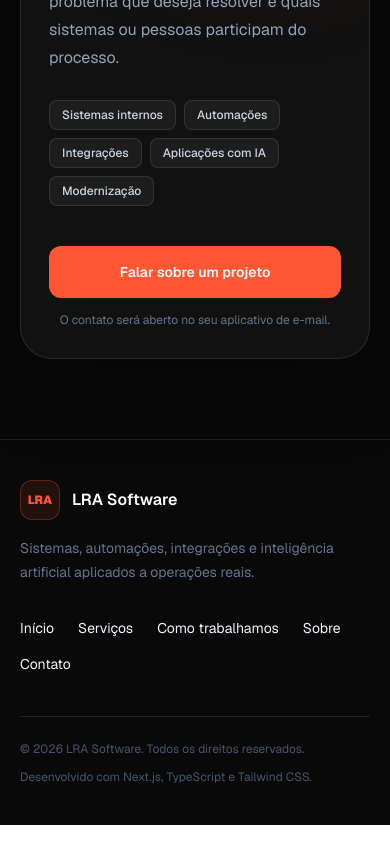
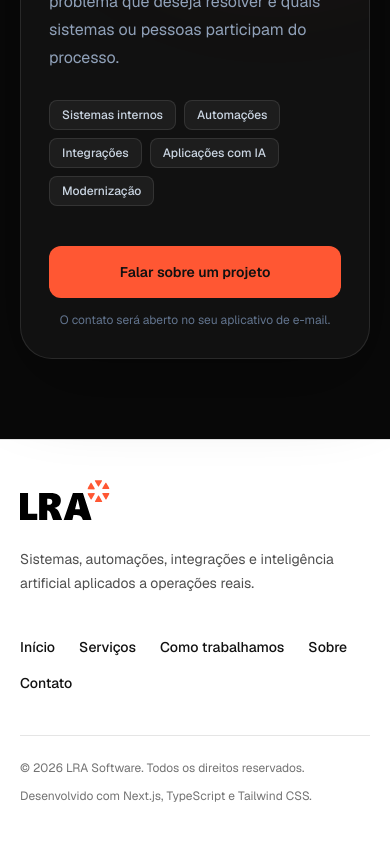
Before and after one commit to luissetincruz/lra-web, a Next.js app: page / in a window 390 px wide. Shown: the part 8857-9701 px from the top of the page. Built offline with nearby package versions, Linux system fonts and the light colour scheme.

Commit message:
feat(home): apply LRA identity to footer

```diff
--- a/src/app/page.tsx
+++ b/src/app/page.tsx
@@ -19,16 +19,13 @@ export default function Home() {
       <SiteHeader />
       <main id="conteudo">
         <HeroSection />
-        <div className="bg-ink text-slate-100">
-          <ServicesSection />
-          <ProcessSection />
-          <AboutSection />
-          <ContactSection />
-        </div>
+        <ServicesSection />
+        <ProcessSection />
+        <AboutSection />
+        <ContactSection />
       </main>
-      <div className="bg-ink text-slate-100">
-        <SiteFooter />
-      </div>
+
+      <SiteFooter />
     </div>
   );
 }
--- a/src/components/layout/site-footer.tsx
+++ b/src/components/layout/site-footer.tsx
@@ -1,3 +1,4 @@
+import Image from "next/image";
 import Link from "next/link";
 
 import { Container } from "@/components/ui/container";
@@ -14,26 +15,25 @@ export function SiteFooter() {
   const currentYear = new Date().getFullYear();
 
   return (
-    <footer className="border-t border-white/10 py-10">
+    <footer className="border-t border-light-border bg-background py-10">
       <Container>
-        <div className="flex flex-col gap-8 lg:flex-row lg:items-center lg:justify-between">
+        <div className="flex flex-col gap-10 lg:flex-row lg:items-center lg:justify-between">
           <div>
             <Link
-              href="/"
-              className="inline-flex items-center gap-3 rounded-lg focus-visible:ring-2 focus-visible:ring-cyan focus-visible:outline-none"
+              href="#inicio"
+              className="inline-flex rounded-lg outline-none focus-visible:ring-2 focus-visible:ring-brand focus-visible:ring-offset-4 focus-visible:ring-offset-background"
               aria-label="LRA Software — página inicial"
             >
-              <span
-                aria-hidden="true"
-                className="grid h-10 w-10 place-items-center rounded-xl border border-cyan/30 bg-cyan/10 text-xs font-black text-cyan"
-              >
-                LRA
-              </span>
-
-              <span className="font-semibold text-white">LRA Software</span>
+              <Image
+                src="/lra-logo.svg"
+                alt="LRA Software"
+                width={160}
+                height={71}
+                className="h-10 w-auto"
+              />
             </Link>
 
-            <p className="mt-4 max-w-md text-sm leading-6 text-slate-500">
+            <p className="mt-5 max-w-md text-sm leading-6 text-text-muted">
               Sistemas, automações, integrações e inteligência artificial aplicados a operações
               reais.
             </p>
@@ -45,7 +45,7 @@ export function SiteFooter() {
                 <li key={item.href}>
                   <Link
                     href={item.href}
-                    className="text-sm text-slate-400 transition-colors hover:text-white focus-visible:ring-2 focus-visible:ring-cyan focus-visible:outline-none"
+                    className="rounded-md text-sm font-medium text-text transition-colors hover:text-brand focus-visible:ring-2 focus-visible:ring-brand focus-visible:outline-none"
                   >
                     {item.label}
                   </Link>
@@ -55,7 +55,7 @@ export function SiteFooter() {
           </nav>
         </div>
 
-        <div className="mt-10 flex flex-col gap-3 border-t border-white/10 pt-6 text-xs text-slate-600 sm:flex-row sm:items-center sm:justify-between">
+        <div className="mt-10 flex flex-col gap-3 border-t border-light-border pt-6 text-xs text-text-subtle sm:flex-row sm:items-center sm:justify-between">
           <p>© {currentYear} LRA Software. Todos os direitos reservados.</p>
 
           <p>Desenvolvido com Next.js, TypeScript e Tailwind CSS.</p>
```
